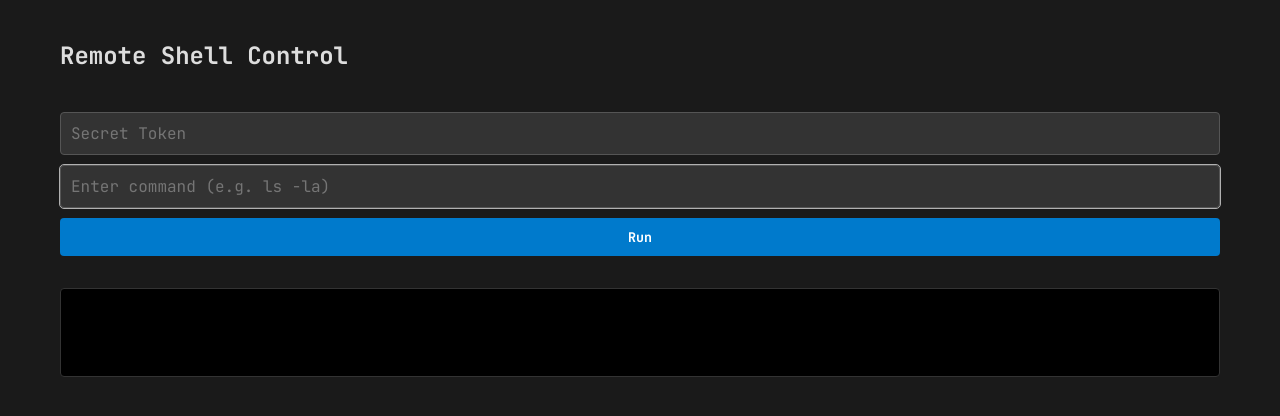
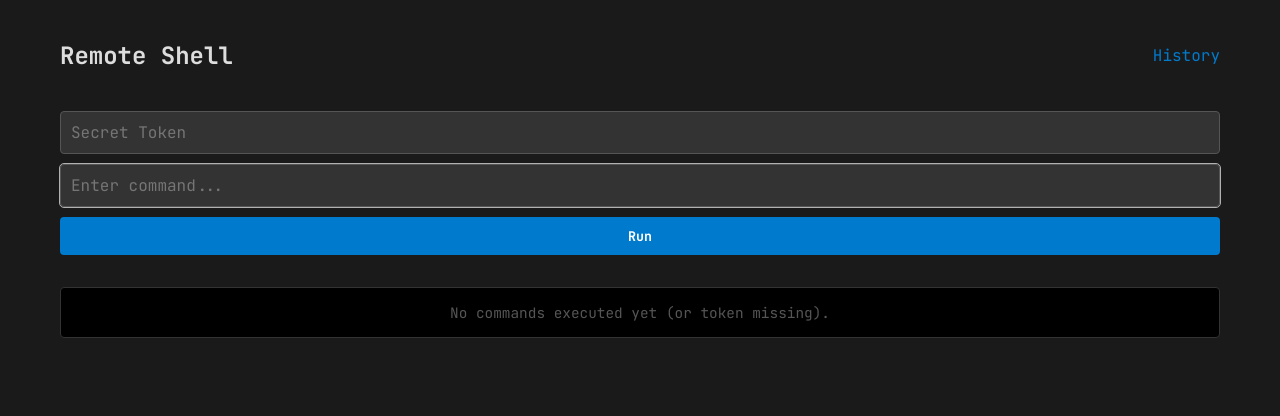
Before and after one commit to aelaroussi/bridge-server, a Flask app: page /admin in a window 1280 px wide. Shown: the top 416 px of the page. Run offline with Flask 3, Linux system fonts and the light colour scheme.

Commit message:
major update

```diff
--- a/app.py
+++ b/app.py
@@ -1,42 +1,76 @@
 import os
-from flask import Flask, request, jsonify, render_template
+import datetime
+import uuid
+from flask import Flask, request, jsonify, render_template, redirect, url_for
 
 app = Flask(__name__)
 
 SECRET_TOKEN = os.environ.get("SECRET_TOKEN", "unsafe_default")
 
+# DATA STRUCTURES
+# commands_log: Stores the full history (id, timestamp, cmd, status, output)
+commands_log = []
+# cmd_queue: Stores just the IDs of commands waiting to be picked up
 cmd_queue = []
-results = [] # Stores dictionaries now: {'cmd': 'ls', 'output': 'file1...'}
 
 @app.route('/')
 def index():
-    return "<h3>Command Center Online</h3><a href='/admin'>Go to Admin</a>"
+    return redirect(url_for('admin'))
 
 @app.route('/admin', methods=['GET', 'POST'])
 def admin():
-    global results
+    # 1. Get Token (Check URL args first for auto-refresh, then Form)
+    token_val = request.args.get('token') or request.form.get('token') or ""
+
     error = None
-    success = None
-    token_val = ""
+    success_msg = None
+    last_command = None
 
+    # 2. Handle New Command Submission
     if request.method == 'POST':
-        token_val = request.form.get('token')
-        cmd = request.form.get('cmd')
+        cmd_input = request.form.get('cmd')
 
         if token_val != SECRET_TOKEN:
             error = "INVALID TOKEN"
-        elif cmd:
-            cmd_queue.append(cmd)
-            success = cmd
+        elif cmd_input:
+            # Create a new command object
+            cmd_id = str(uuid.uuid4())[:8] # Short random ID
+            new_cmd = {
+                "id": cmd_id,
+                "timestamp": datetime.datetime.now().strftime("%H:%M:%S"),
+                "cmd": cmd_input,
+                "status": "queued", # queued -> sent -> executed
+                "output": None
+            }
+            commands_log.append(new_cmd)
+            cmd_queue.append(cmd_id)
+            success_msg = f"Command '{cmd_input}' queued (ID: {cmd_id})"
 
-    # This function looks for 'templates/index.html' automatically
+    # 3. Retrieve Last Command (If token is valid)
+    if token_val == SECRET_TOKEN and commands_log:
+        last_command = commands_log[-1]
+    elif token_val and token_val != SECRET_TOKEN:
+        error = "INVALID TOKEN"
+
     return render_template(
         'index.html',
-        results=results,
+        last_command=last_command, # Only sending the LATEST command
         status_error=error,
-        status_success=success,
+        status_success=success_msg,
         token_value=token_val
     )
+
+@app.route('/history')
+def history():
+    token_val = request.args.get('token')
+    if token_val != SECRET_TOKEN:
+        return "<h1>Unauthorized</h1><p>Invalid Token</p>"
+
+    # Return full log, but we generally don't show massive outputs here to keep it clean
+    # We reverse it to show newest first
+    return render_template('history.html', history=reversed(commands_log), token_value=token_val)
+
+# --- AGENT API ---
 
 @app.route('/poll', methods=['GET'])
 def poll():
@@ -44,7 +78,15 @@ def poll():
         return jsonify({"error": "Unauthorized"}), 403
 
     if cmd_queue:
-        return jsonify({"command": cmd_queue.pop(0)})
+        # Get the ID of the next command
+        next_id = cmd_queue.pop(0)
+
+        # Find the command object and mark as sent
+        for cmd in commands_log:
+            if cmd['id'] == next_id:
+                cmd['status'] = 'sent'
+                return jsonify({"id": cmd['id'], "command": cmd['cmd']})
+
     return jsonify({"command": None})
 
 @app.route('/report', methods=['POST'])
@@ -54,10 +96,17 @@ def report():
 
     data = request.json
     if data:
-        # Store raw data, let HTML handle the formatting
-        results.append({"cmd": data.get('cmd'), "output": data.get('output')})
+        cmd_id = data.get('id')
+        output = data.get('output')
+
+        # Find the command by ID and update it
+        for cmd in commands_log:
+            if cmd['id'] == cmd_id:
+                cmd['status'] = 'executed'
+                cmd['output'] = output
+                break
+
     return "OK"
 
 if __name__ == '__main__':
-    # debug=True allows you to see changes instantly without restarting!
     app.run(host='0.0.0.0', port=5000, debug=True)
--- a/templates/index.html
+++ b/templates/index.html
@@ -45,7 +45,10 @@
             display: block;
         }
 
-        input:hover, input:focus, button:hover, button:focus{
+        input:hover,
+        input:focus,
+        button:hover,
+        button:focus {
             outline: 1px solid #b1b1b1;
         }
 
@@ -67,77 +70,145 @@
             font-family: inherit;
             font-weight: bold;
             white-space: nowrap; /* Prevent text wrapping */
-            }
+        }
 
-        .log {
+        .error {
+            background: #4a1b1b;
+            color: #ff6b6b;
+            border: 1px solid #ff6b6b;
+        }
+
+        .success {
+            background: #1b4a2e;
+            color: #51cf66;
+            border: 1px solid #51cf66;
+        }
+
+        .status-box {
+            padding: 10px;
+            border-radius: 4px;
+            margin-bottom: 15px;
+        }
+
+        .output-panel {
             background: #000;
             padding: 15px;
             border-radius: 4px;
             border: 1px solid #333;
+        }
+
+        .output-content {
             white-space: pre-wrap;
             font-size: 0.9em;
+            color: #ccc;
         }
 
-        .entry {
-            border-bottom: 1px solid #333;
-            padding-bottom: 10px;
-            margin-bottom: 10px;
+        .badge {
+            padding: 2px 6px;
+            border-radius: 3px;
+            font-size: 0.8em;
+            text-transform: uppercase;
         }
 
-        .cmd-line {
-            color: #0f0;
-            font-weight: bold;
+        .st-queued {
+            background: #b19918;
+            color: black;
         }
 
-        .status-success, .status-error{
-            border-radius: 4px;
+        .st-sent {
+            background: #187ab1;
+            color: white;
         }
 
-        .status-error {
-            color: #ff6b6b;
-            background: #4a1b1b;
-            padding: 10px;
-            margin-bottom: 10px;
-            border: 1px solid #ff6b6b;
+        .st-executed {
+            background: #18b139;
+            color: black;
         }
 
-        .status-success {
-            color: #51cf66;
-            background: #1b4a2e;
-            padding: 10px;
-            margin-bottom: 10px;
-            border: 1px solid #51cf66;
+        .top-nav {
+            display: flex;
+            justify-content: space-between;
+            align-items: center;
+            margin-bottom: 20px;
+        }
+
+        a {
+            color: #007acc;
+            text-decoration: none;
         }
     </style>
 </head>
 
 <body>
-    <h2>Remote Shell Control</h2>
+
+    <div class="top-nav">
+        <h2>Remote Shell</h2>
+        <a href="#" id="historyLink">History</a>
+    </div>
 
     {% if status_error %}
-    <div class="status-error">❌ {{ status_error }}</div>
+    <div class="status-box error">❌ {{ status_error }}</div>
     {% elif status_success %}
-    <div class="status-success">✅ Command '<b>{{ status_success }}</b>' queued!</div>
+    <div class="status-box success">✅ {{ status_success }}</div>
     {% endif %}
 
-    <br>
+    <form method='POST' id="cmdForm">
+        <input type='password' name='token' id="tokenInput" placeholder='Secret Token' value="{{ token_value }}"
+            required>
+        <input type='text' name='cmd' id="cmdInput" placeholder='Enter command...' autofocus required
+            autocomplete="off">
+        <button type='submit'>Run</button>
+    </form>
 
- <form method='POST'>
-    <input type='password' name='token' placeholder='Secret Token' value="{{ token_value }}" required>
-    <input type='text' name='cmd' placeholder='Enter command (e.g. ls -la)' autofocus required
-           autocomplete="off" autocorrect="off" autocapitalize="off" spellcheck="false">
+    {% if last_command %}
+    <div class="output-panel">
+        <div style="margin-bottom: 10px; border-bottom: 1px solid #333; padding-bottom: 5px;">
+            <span style="color:#888;">[{{ last_command.timestamp }}]</span>
+            <strong style="color:#fff;">$ {{ last_command.cmd }}</strong>
+            <span class="badge st-{{ last_command.status }}" style="float:right">{{ last_command.status }}</span>
+        </div>
+        <div class="output-content">
+            {% if last_command.output %}
+            {{ last_command.output }}
+            {% else %}
+            <span style="color:#666; font-style: italic;">... waiting for response ...</span>
+            {% endif %}
+        </div>
+    </div>
+    {% else %}
+    <div class="output-panel">
+        <div class="output-content" style="text-align: center;  color: #555;">No commands executed yet (or token missing).</div>
+    </div>
+    {% endif %}
 
-    <button type='submit'>Run</button>
-</form>
+    <script>
+        const tokenInput = document.getElementById('tokenInput');
+        const cmdForm = document.getElementById('cmdForm');
+        const historyLink = document.getElementById('historyLink');
 
-    <div class="log">
-        {% for entry in results|reverse %}
-        <div class='entry'>
-            <div class='cmd-line'>$ {{ entry.cmd }}</div>
-            {{ entry.output }}
-        </div>
-        {% endfor %}
-    </div>
+        // 1. LOAD: Check session storage on page load
+        const savedToken = sessionStorage.getItem('shell_token');
+        if (!tokenInput.value && savedToken) {
+            tokenInput.value = savedToken;
+        }
+
+        // 2. SAVE: Only save to storage when the FORM IS SUBMITTED
+        cmdForm.addEventListener('submit', () => {
+            if (tokenInput.value) {
+                sessionStorage.setItem('shell_token', tokenInput.value);
+            }
+        });
+
+        // 3. HISTORY LINK: Intercept click, grab current token, and navigate
+        historyLink.addEventListener('click', (e) => {
+            e.preventDefault(); // Stop default # navigation
+            const token = tokenInput.value;
+            // Navigate with the token currently in the input box
+            window.location.href = "/history?token=" + encodeURIComponent(token);
+        });
+
+        // 4. Auto-Refresh REMOVED as requested.
+    </script>
 </body>
 
 </html>
```
Also changed, not shown: templates/history.html (added, +97 -0 lines), 1 other file.
